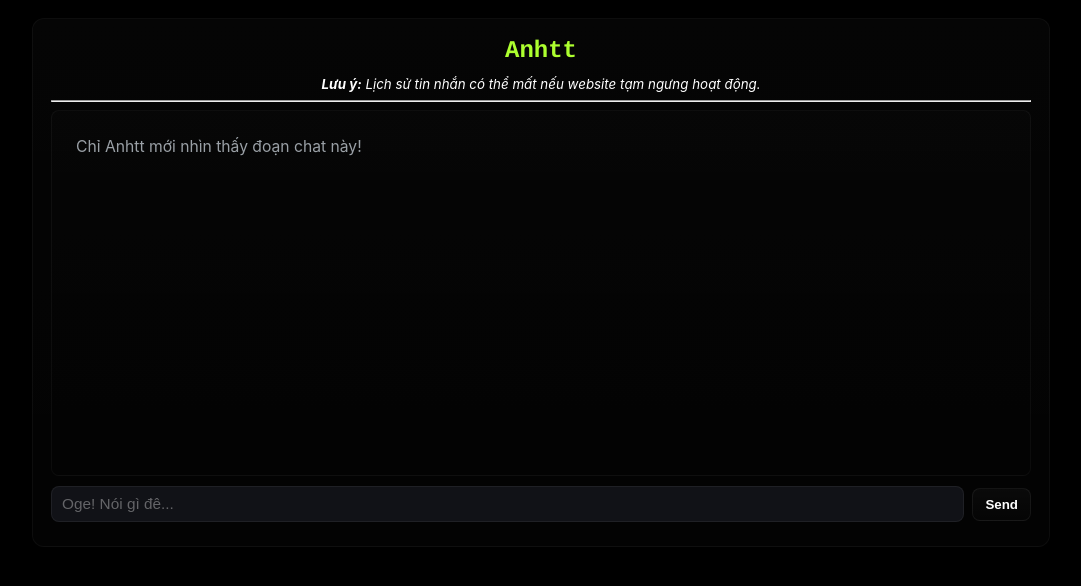
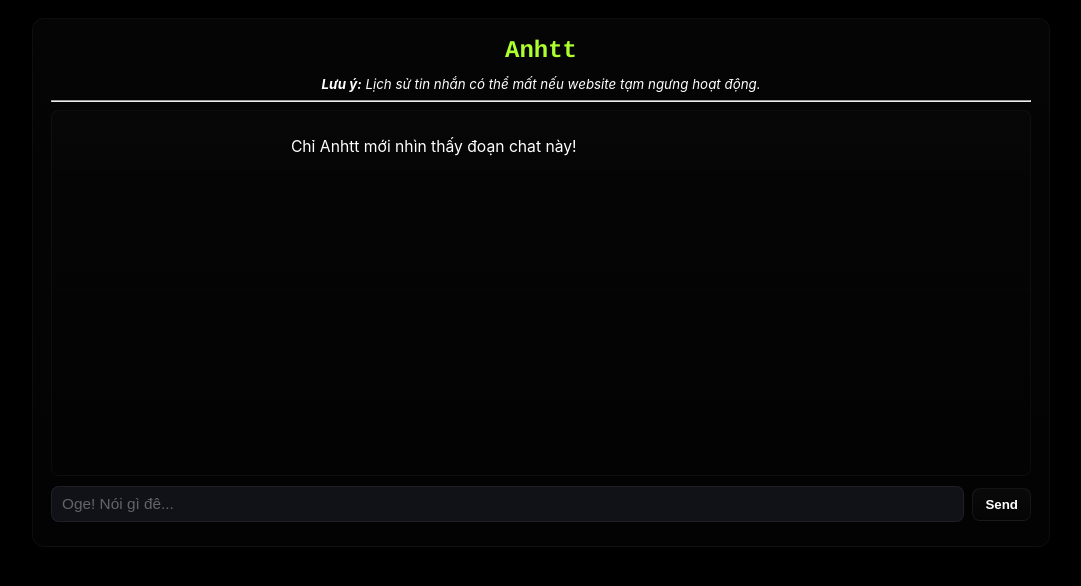
Before and after one commit to alexanhtt/chat, a website: page index.html in a window 1280 px wide. Both pictures are taken after a click on the button "User". Shown: the whole page, without its empty margins (99-1180 px from the left). Drawn offline with Linux system fonts and the light colour scheme; no server answers.

Commit message:
Update index.html
fix lại bố cục

```diff
--- a/index.html
+++ b/index.html
@@ -63,25 +63,38 @@
       margin-top: 6px;
       text-align: center;
     }
-    #chat{border:1px solid rgba(255,255,255,0.04); height:340px; overflow:auto; padding:12px; background:linear-gradient(180deg, rgba(255,255,255,0.01), rgba(255,255,255,0.00)); border-radius:8px;}
-    .sys{color:var(--muted); font-size:0.92em; margin:6px 0;}
+    #chat {
+      border:1px solid rgba(255,255,255,0.04);
+      height:340px;
+      overflow:auto;
+      padding:12px;
+      background:linear-gradient(180deg, rgba(255,255,255,0.01), rgba(255,255,255,0.00));
+      border-radius:8px;
+      display: flex;
+      flex-direction: column; /* các phần tử xếp dọc */
+    }
     .msg {
-      display: inline-block; /* để box ôm sát nội dung */
+      display: inline-block;
       margin: 6px 0;
       padding: 8px 12px;
       border-radius: 10px;
       line-height: 1.3;
       font-size: 0.98em;
       word-break: break-word;
+      max-width: 75%;
+    }
+    .sys {
+      text-align: center;   /* căn giữa chữ system */
+      margin: 6px 0;
     }
     .me {
-      margin-left: auto;
+      align-self: flex-end; /* đẩy sang phải */
       background: linear-gradient(180deg, rgba(74,163,255,0.12), rgba(74,163,255,0.06));
       border: 1px solid rgba(74,163,255,0.12);
       color: var(--user);
     }
     .other {
-      margin-right: auto;
+      align-self: flex-start; /* đẩy sang trái */
       background: linear-gradient(180deg, rgba(255,255,255,0.02), rgba(255,255,255,0.01));
       border: 1px solid rgba(255,255,255,0.04);
       color: var(--white);
@@ -176,9 +189,9 @@ const chatEl = document.getElementById('chat');
 const chatAdminEl = document.getElementById('chatAdmin');
 
 function append(el, text, cls){
-  const d=document.createElement('div');
+  const d = document.createElement('div');
+  d.className = cls ? ('msg ' + cls) : 'sys';
   d.innerText = text;
-  d.className = cls ? ('msg '+cls) : 'msg';
   el.appendChild(d);
   el.scrollTop = el.scrollHeight;
 }
```
